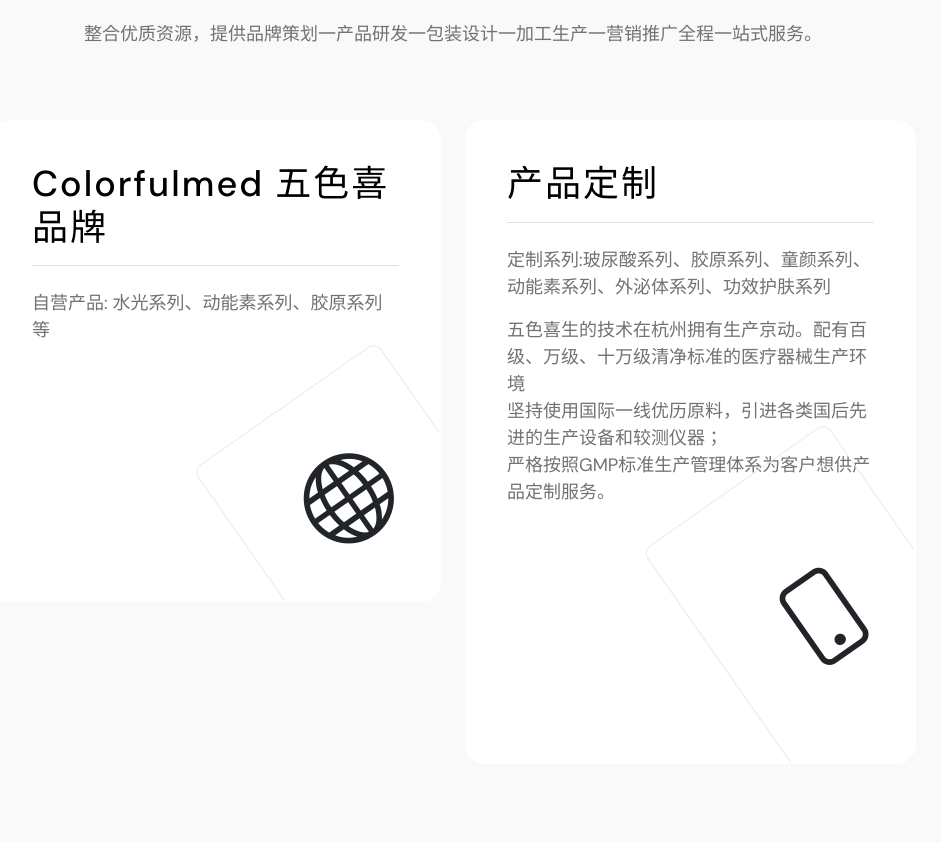
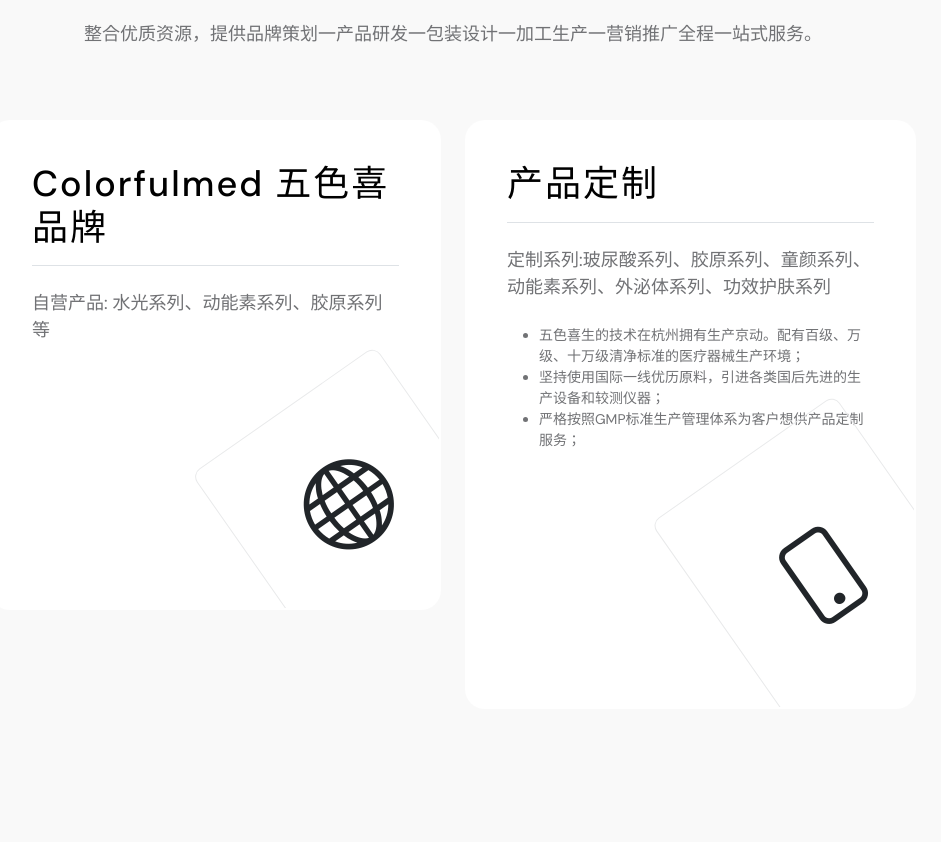
Before and after one commit to colorfulmed/colorfulmed.github.io, a plain HTML site: page index.html in a window 1280 px wide. Shown: the part 2556-3398 px from the top of the page, without its empty margins (187-1128 px from the left). Drawn offline with Linux system fonts and the light colour scheme.

Commit message:
fit in message

```diff
--- a/css/templatemo-first-portfolio-style.css
+++ b/css/templatemo-first-portfolio-style.css
@@ -1090,6 +1090,14 @@ strong {
 
 
 /*---------------------------------------
+  LI
+-----------------------------------------*/
+.li-item {
+  font-size: 14px;
+}
+
+
+/*---------------------------------------
   RESPONSIVE STYLES
 -----------------------------------------*/
 @media screen and (min-width: 1600px) {
--- a/index.html
+++ b/index.html
@@ -204,7 +204,7 @@
                                             <h3 class="mb-0">Colorfulmed 五色喜品牌</h3>
                                         </div>
 
-                                        <p>自营产品: 水光系列、动能素系列、胶原系列等</p>
+                                        <p class="mb-4">自营产品: 水光系列、动能素系列、胶原系列等</p>
 
                                         <div class="services-icon-wrap d-flex justify-content-center align-items-center">
                                             <i class="services-icon bi-globe"></i>
@@ -218,10 +218,12 @@
                                             <h3 class="mb-0">产品定制</h3>
                                         </div>
 
-                                        <p>定制系列:玻尿酸系列、胶原系列、童颜系列、动能素系列、外泌体系列、功效护肤系列</p>
-                                        <p>五色喜生的技术在杭州拥有生产京动。配有百级、万级、十万级清净标准的医疗器械生产环境<br/>
-                                            坚持使用国际一线优历原料，引进各类国后先进的生产设备和较测仪器；<br/>
-                                            严格按照GMP标准生产管理体系为客户想供产品定制服务。</p>
+                                        <p class="mb-4">定制系列:玻尿酸系列、胶原系列、童颜系列、动能素系列、外泌体系列、功效护肤系列</p>
+                                        <ul>
+                                            <li class="li-item">五色喜生的技术在杭州拥有生产京动。配有百级、万级、十万级清净标准的医疗器械生产环境；</li>
+                                            <li class="li-item">坚持使用国际一线优历原料，引进各类国后先进的生产设备和较测仪器；</li>
+                                            <li class="li-item">严格按照GMP标准生产管理体系为客户想供产品定制服务；</li>
+                                        </ul>
 
                                         <div class="services-icon-wrap d-flex justify-content-center align-items-center">
                                             <i class="services-icon bi-phone"></i>
```
